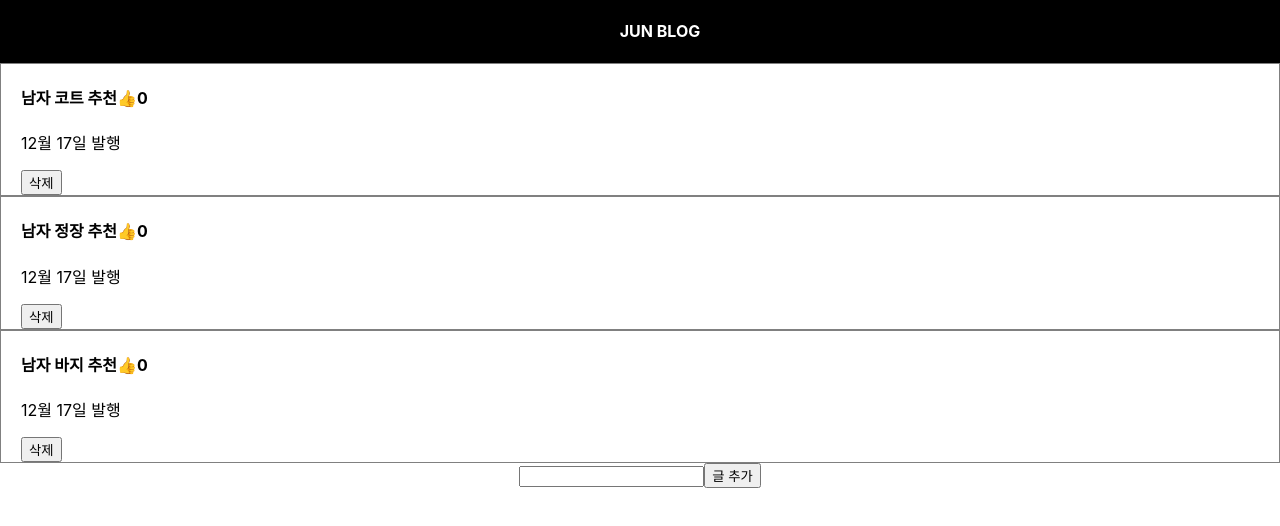
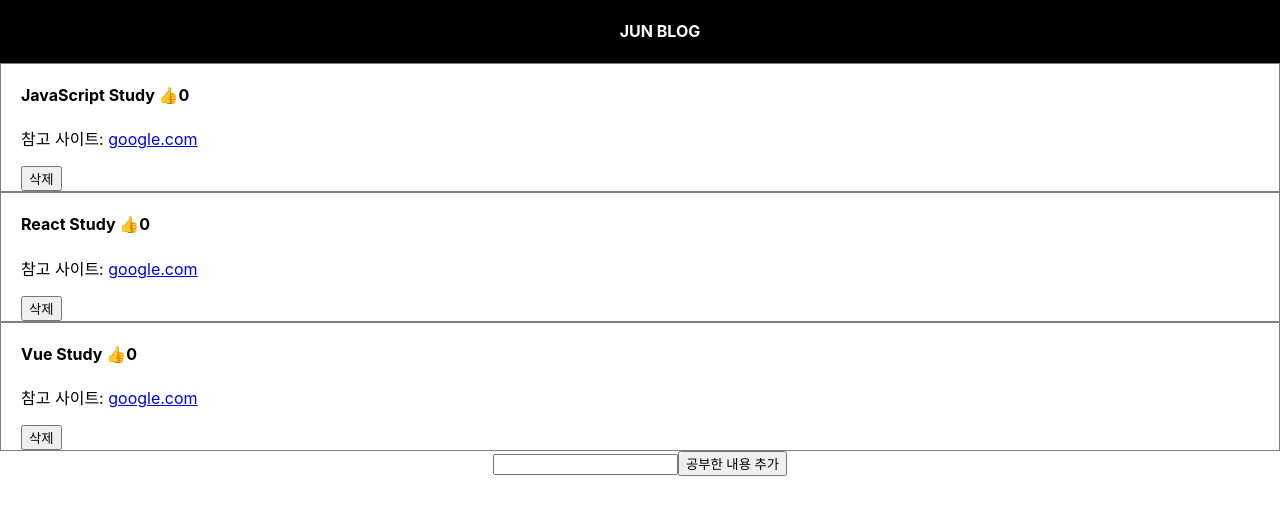
Before and after one commit to junhyungkwon/react_blog, a React (Create React App) app in the folder blog/: page / in a window 1280 px wide. Shown: the top 526 px of the page. Built offline with nearby package versions, Linux system fonts and the light colour scheme.

Commit message:
JUN Blog

```diff
--- a/blog/src/App.js
+++ b/blog/src/App.js
@@ -5,8 +5,8 @@ import { useState } from 'react';
 
 function App() {
 
-  let [글제목, 글제목변경]= useState(['남자 코트 추천','남자 정장 추천','남자 바지 추천']);
-  let [좋아요, 좋아요변경]= useState([0,0,0]);
+  let [글제목, 글제목변경]= useState(['JavaScript Study','React Study','Vue Study']);
+  let [좋아요, 좋아요변경]= useState([0,0,0,0]);
   let [modal, setModal] = useState(false);
   let [title, settitle] = useState(0);
   let [입력값, 입력값변경] = useState('');
@@ -17,31 +17,7 @@ function App() {
         <h4>JUN BLOG</h4>
       </div>
 
-      {/* <div className='list'>
-        <button onClick={()=>{
-          let copy = [...글제목];
-          copy.sort();
-          글제목변경(copy);
-        }}>가나다순정렬</button>
 
-
-
-       <button onClick={()=>{
-        let copy = [...글제목];
-        copy[0]= '여자 코트 추천';
-        글제목변경(copy)
-      }}>글제목변경</button>
-        <h4>{글제목[0]} <span onClick={()=>{좋아요변경(좋아요+1)}}>👍</span>{좋아요}</h4>
-        <p>2월 17일 발행</p>
-      </div>
-      <div className='list'>
-        <h4> {글제목[1]}</h4>
-        <p>2월 17일 발행</p>
-      </div>
-      <div className='list'>
-        <h4 onClick={()=>{setModal(!modal)}}> {글제목[2]}</h4>
-        <p>2월 17일 발행</p>
-      </div>  */}
 
 
 
@@ -53,8 +29,8 @@ function App() {
             let copy = [...좋아요]
             copy[i] = copy[i] + 1
             좋아요변경(copy)
-          }}>👍</span>{좋아요[i]}</h4>
-          <p>12월 17일 발행</p>
+          }}>       👍</span>{좋아요[i]}</h4>
+          <p>참고 사이트: <a href='google.com'>google.com</a></p>
           <button onClick={()=>{
             let copy1 = [...글제목];
             copy1.splice(i, 1);
@@ -71,7 +47,7 @@ function App() {
       let copy = [...글제목];
       copy.unshift(입력값);
       글제목변경(copy)
-    }}>글 추가</button>
+    }}>공부한 내용 추가</button>
 
     {
         modal == true ? <Modal  title={title} 글제목변경={글제목변경} 글제목={글제목} /> : null
@@ -92,10 +68,10 @@ function App() {
     return(
       <div className='modal' >
         <h4>{props.글제목[props.title]}</h4>
-        <p>날짜</p>
-        <p>상세내용</p>
+        <p>공부한 내용 간단하게 정리: <input ></input></p>
+        <p>공부한 날짜: <input ></input></p>
         <button onClick={()=>{
-          {props.글제목변경(['여자 코트 추천','남자 정장 추천','남자 바지 추천'])}
+          {props.글제목변경(['Html Study','React Study','Vue Study'])}
         }}>글수정</button>
       </div>
     )
```
